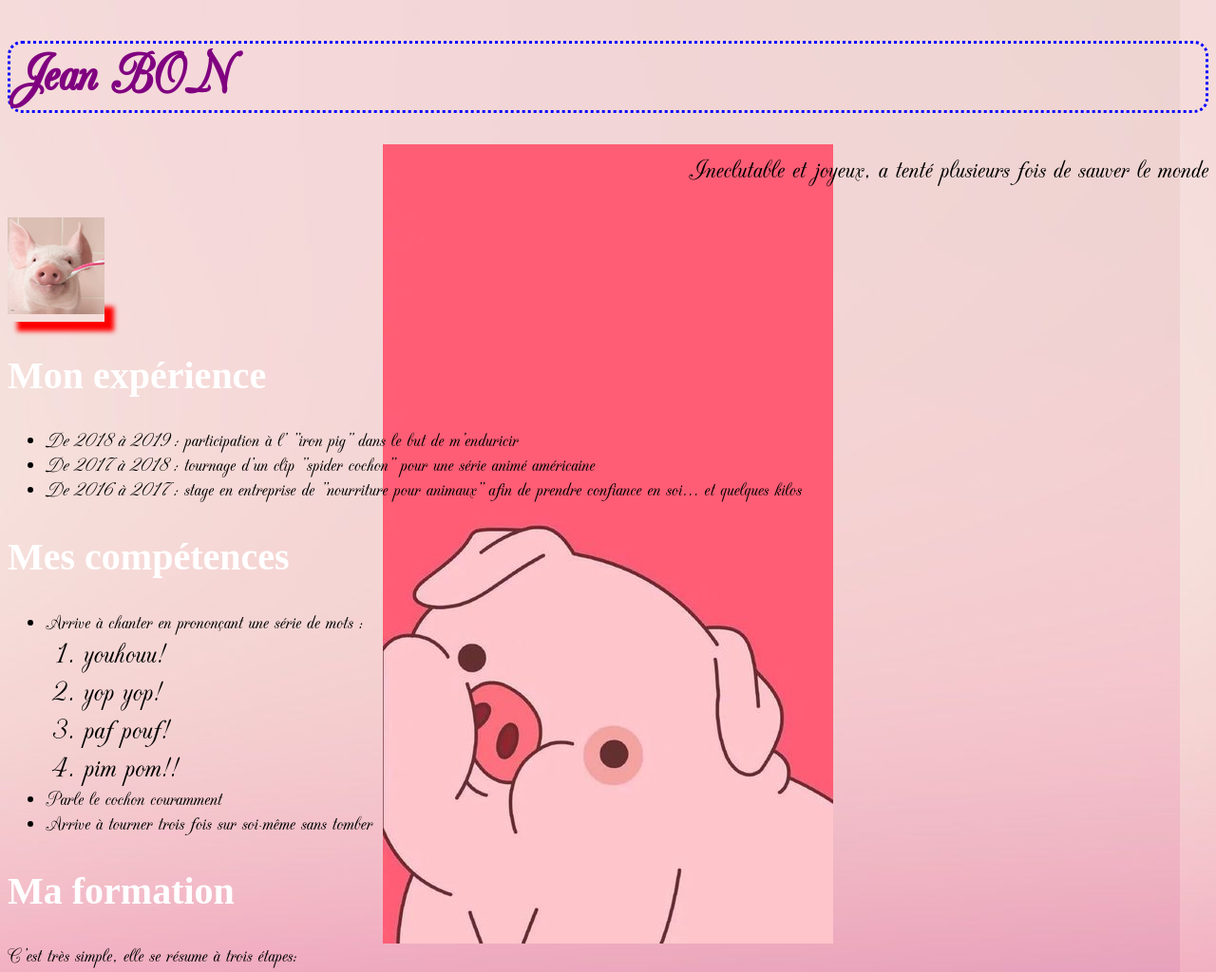
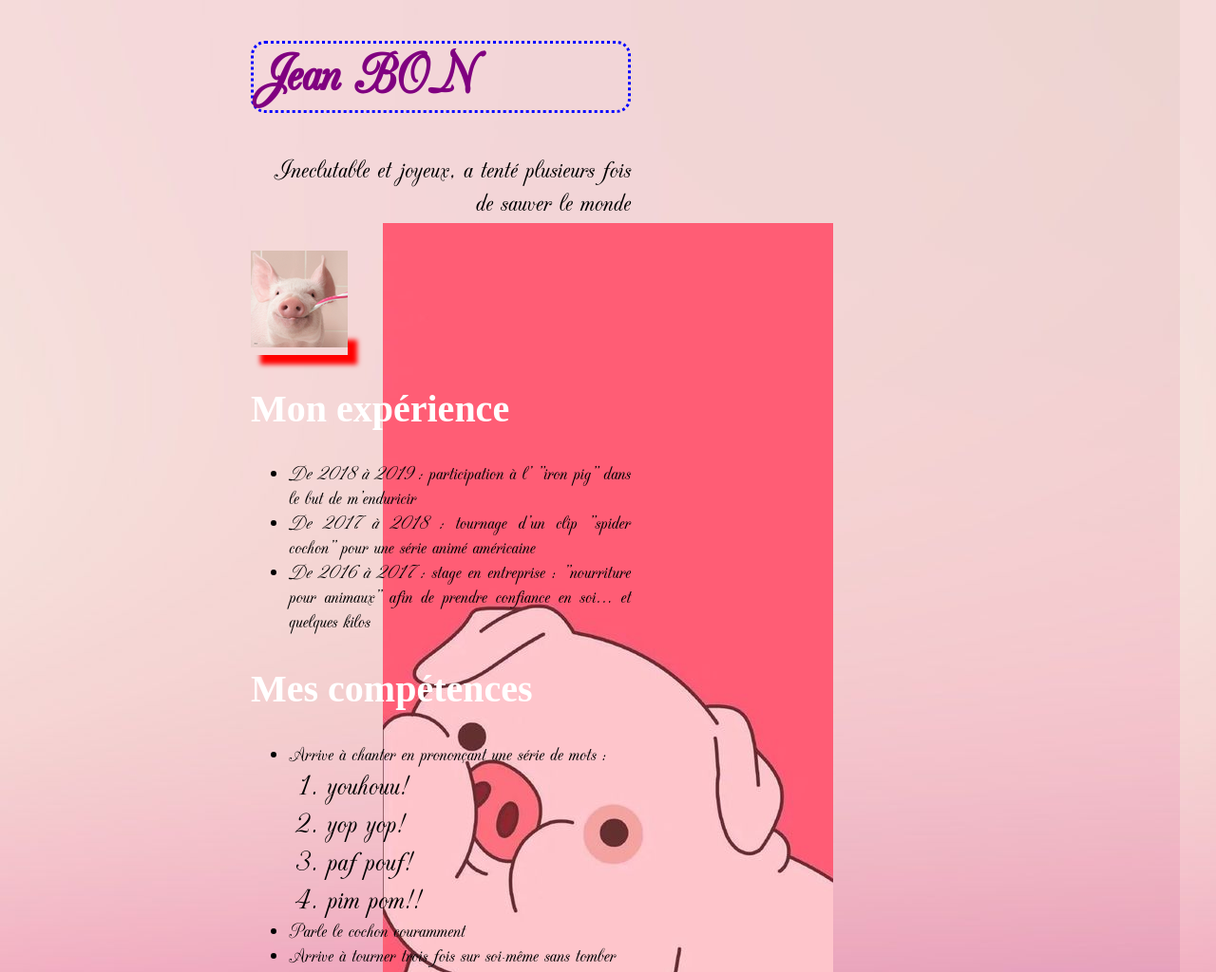
Before and after one commit to damiengrizon/CvJambon, a plain HTML site: page index.html in a window 1280 px wide. Shown: the top 1024 px of the page at 95% size. Drawn offline with Linux system fonts and the light colour scheme; files whose address does not match are found by name.

Commit message:
Add files via upload

```diff
--- a/index.html
+++ b/index.html
@@ -17,7 +17,7 @@
         <ul>
        <li><em> De 2018 à 2019 : </em>participation à l' "iron pig" dans le but de m'enduricir</li>
        <li><em>De 2017 à 2018 : </em>tournage d'un clip "spider cochon" pour une série animé américaine</li>
-       <li><em>De 2016 à 2017 : </em> stage en entreprise de "nourriture pour animaux" afin de prendre confiance en soi... et quelques kilos</li>
+       <li><em>De 2016 à 2017 : </em> stage en entreprise : "nourriture pour animaux" afin de prendre confiance en soi... et quelques kilos</li>
         </ul>
     <h2>  Mes compétences </h2>
         <ul>
--- a/style.css
+++ b/style.css
@@ -13,8 +13,11 @@
 
 body
 {
-background: url(images/fond_ecran_CV.jpg) fixed no-repeat center, url(images/fond_ecran_CV2.jpg);
-color:white;
+  background: url(images/fond_ecran_CV.jpg) fixed no-repeat center, url(images/fond_ecran_CV2.jpg);
+  color:white;
+  max-width: 400px;
+  padding-left: 20%;
+  padding-right: 20%;
 }
 
 .nom
```
